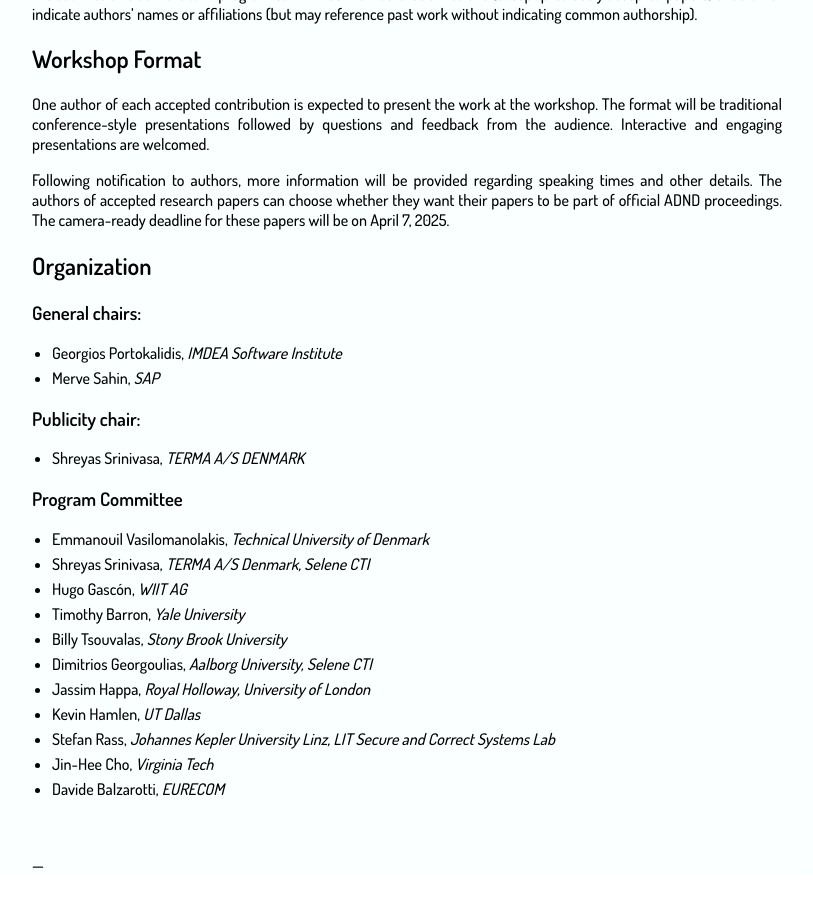
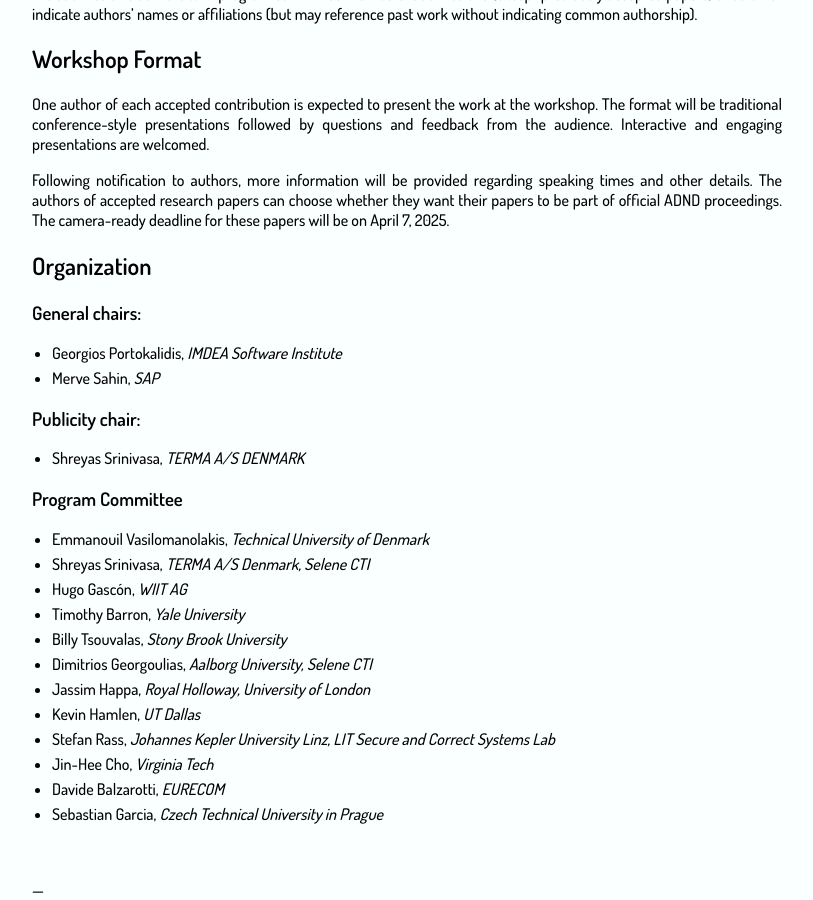
Before and after one commit to BillyPragSec/billypragsec.github.io, a Jekyll site: the page built from index.md, in a window 1280 px wide and 900 px high, scrolled down 2854 px. Shown: the whole window, without its empty margins (233-1046 px from the left). Built offline with Jekyll 4.4.1, drawn with Linux system fonts in a browser that asks for light colours; our own code applies the rules of GitHub Pages for plain Markdown files; before the commit the page ends 3729 px from its top, so only the background shows below that.

Commit message:
added PC
added PC

```diff
--- a/index.md
+++ b/index.md
@@ -160,6 +160,7 @@ Following notification to authors, more information will be provided regarding s
 * Stefan Rass, _Johannes Kepler University Linz, LIT Secure and Correct Systems Lab_
 * Jin-Hee Cho, _Virginia Tech_
 * Davide Balzarotti, _EURECOM_
+* Sebastian Garcia, _Czech Technical University in Prague_
 
 
 <br>
```
